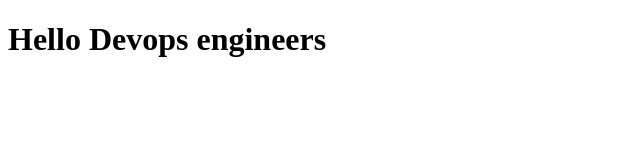
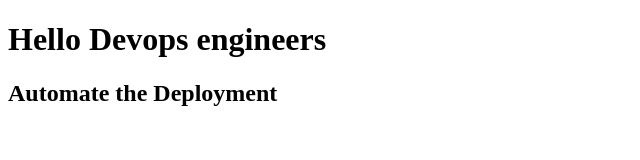
Before and after one commit to thulasiram-D/git-revision, a plain HTML site: page index.html in a window 1280 px wide. Shown: the whole page, without its empty margins (0-640 px from the left). Drawn offline with Linux system fonts and the light colour scheme.

Commit message:
added a new line

```diff
--- a/index.html
+++ b/index.html
@@ -7,6 +7,7 @@
 
 <body>
 		<h1> Hello Devops engineers </h1>
+		<h2>Automate the Deployment</h2>
 </body>
 
 </html>
```
